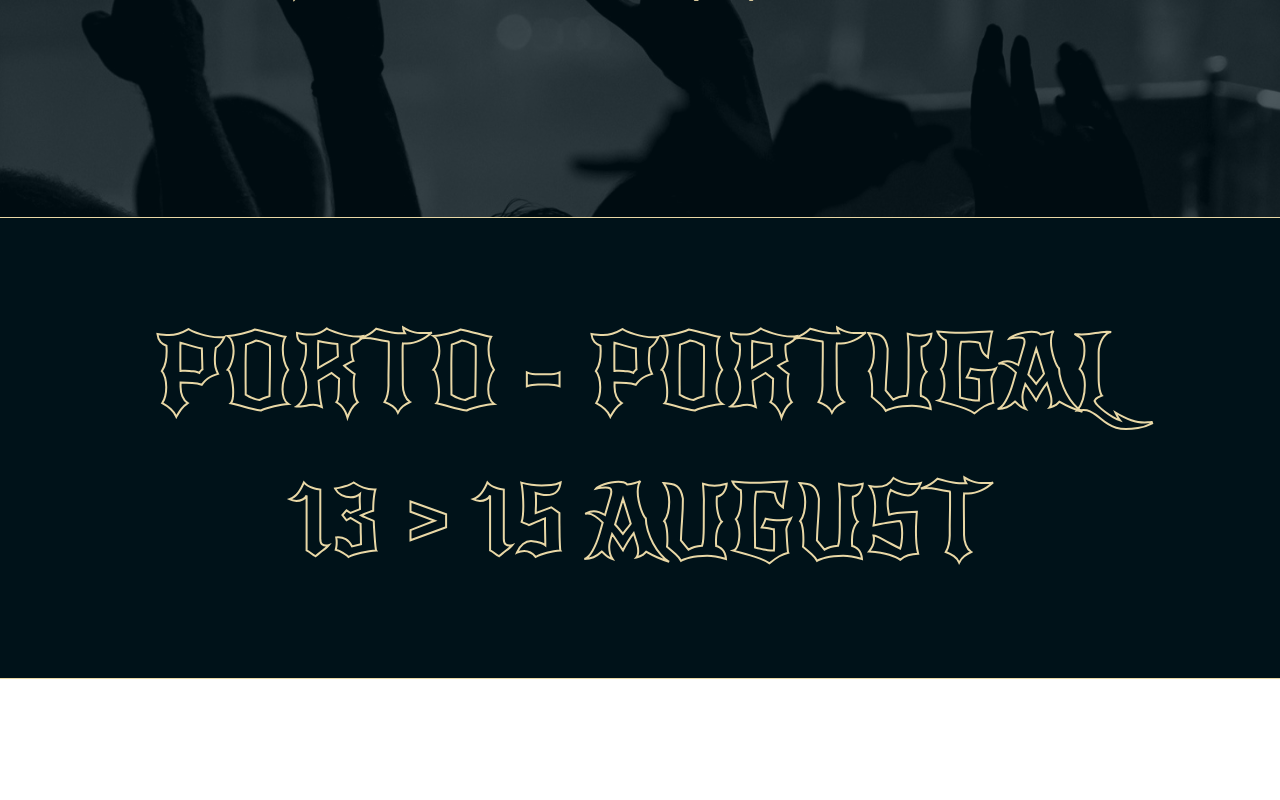
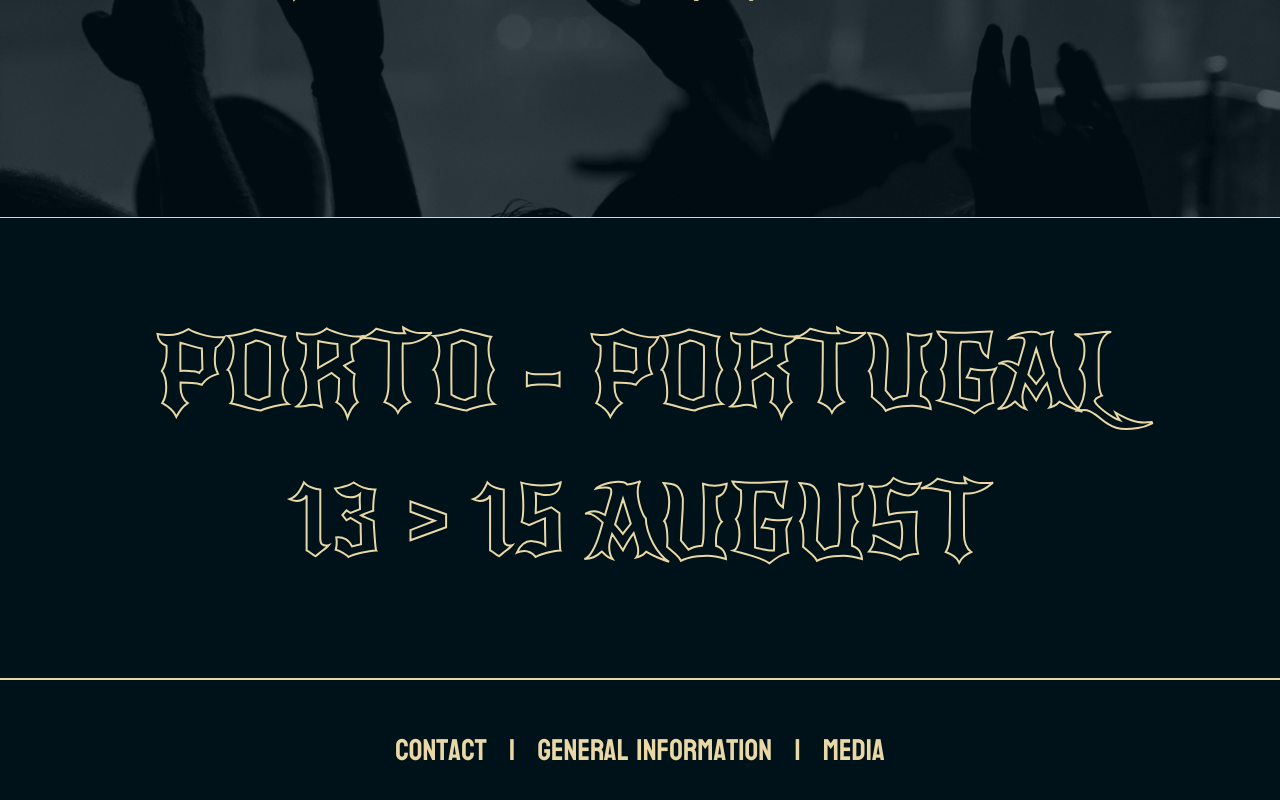
Before and after one commit to PedroGarcia242/CAMUL, a React (Vite) app in the folder ComposicaoVisual_Plataforma/composicaovisual_plataforma/: page / in a window 1280 px wide. Shown: the part 484-1284 px from the top of the page. Before the commit the page ends 1163 px from the top, so only its background shows below. Built offline with nearby package versions, Linux system fonts and the light colour scheme.

Commit message:
Added a footer to the page

```diff
--- a/ComposicaoVisual_Plataforma/composicaovisual_plataforma/src/App.css
+++ b/ComposicaoVisual_Plataforma/composicaovisual_plataforma/src/App.css
@@ -86,13 +86,13 @@
         color: #E9D8A6;
         margin-right: 50px;
         font-size: 30px;
-        cursor: pointer;
     }
 
-        .navbar-items .text-button:hover {
-            color: #E9D8A6;
-            text-shadow: 2px 2px 0 #9B2226, -2px 2px 0 #9B2226, -2px -2px 0 #9B2226, 2px -2px 0 #9B2226;
-        }
+    .navbar-items .text-button:hover {
+        cursor: pointer;
+        color: #E9D8A6;
+        text-shadow: 2px 2px 0 #9B2226, -2px 2px 0 #9B2226, -2px -2px 0 #9B2226, 2px -2px 0 #9B2226;
+    }
 
 .navbar-language {
     width: auto;
@@ -200,3 +200,37 @@
         margin: 0;
         -webkit-text-stroke: 2px #E9D8A6;
     }
+
+.footer {
+    width: 100%;
+    height: 140px;
+    background: #001219;
+    border-top: 1px solid #E9D8A6;
+    user-select: none;
+    z-index: 9;
+    display: flex;
+    flex-direction: row;
+    flex-wrap: nowrap;
+    justify-content: center
+}
+
+    .footer .footer-items {
+        width: 40%;
+        display: flex;
+        justify-content: space-around;
+        flex-direction: row;
+        align-items: center;
+    }
+
+    .footer p {
+        font-family: "Koulen";
+        color: #E9D8A6;
+        font-size: 30px;
+        margin: 0;
+    }
+
+    .footer .text-button:hover {
+        cursor: pointer;
+        color: #E9D8A6;
+        text-shadow: 2px 2px 0 #9B2226, -2px 2px 0 #9B2226, -2px -2px 0 #9B2226, 2px -2px 0 #9B2226;
+    }
--- a/ComposicaoVisual_Plataforma/composicaovisual_plataforma/src/App.jsx
+++ b/ComposicaoVisual_Plataforma/composicaovisual_plataforma/src/App.jsx
@@ -39,10 +39,6 @@ function App() {
                 <div className="info">
                     <p>Info</p>
                 </div>
-                <div className="card">
-                    <p>PORTO - PORTUGAL</p>
-                    <p>13 &gt; 15 AUGUST</p>
-                </div>
             </>
         )
     }
@@ -50,12 +46,8 @@ function App() {
     const displayTicketsPage = () => {
         return (
             <>
-                <div className="info">
+                <div className="info {currentPage == Pages.TICKETS ? 'fadeIn' : 'fadeOut'}">
                     <p>Tickets</p>
-                </div>
-                <div className="card">
-                    <p>PORTO - PORTUGAL</p>
-                    <p>13 &gt; 15 AUGUST</p>
                 </div>
             </>
         )
@@ -64,10 +56,20 @@ function App() {
     return (
         <>
             <div className="navbar">
-                <h1 className="text-button" onClick={() => setCurrentPage(Pages.HOME)}>HW</h1>
+                <h1 className="text-button" onClick={() => {
+                    setCurrentPage(Pages.HOME)
+                    window.scrollTo({ top: 0, left: 0, behavior: 'smooth' });
+                }
+                }>HW</h1>
                 <div className="navbar-items">
-                    <p className="text-button" onClick={() => setCurrentPage(Pages.INFO)}>INFO</p>
-                    <p className="text-button" onClick={() => setCurrentPage(Pages.TICKETS)}>TICKETS</p>
+                    <p className="text-button" onClick={() => {
+                        setCurrentPage(Pages.INFO)
+                        window.scrollTo({ top: 0, left: 0, behavior: 'smooth' });
+                    }}>INFO</p>
+                    <p className="text-button" onClick={() => {
+                        setCurrentPage(Pages.TICKETS)
+                        window.scrollTo({ top: 0, left: 0, behavior: 'smooth' });
+                    }}>TICKETS</p>
                     <div className="navbar-language">
                         <p className="text-button">PT</p>
                         <p>|</p>
@@ -76,6 +78,15 @@ function App() {
                 </div>
             </div>
             {displayPage()}
+            <div className="footer">
+                <div className="footer-items">
+                <p className="text-button">Contact</p>
+                <p>|</p>
+                <p className="text-button">General Information</p>
+                <p>|</p>
+                    <p className="text-button">Media</p>
+                </div>
+            </div>
         </>
     )
 }
```
